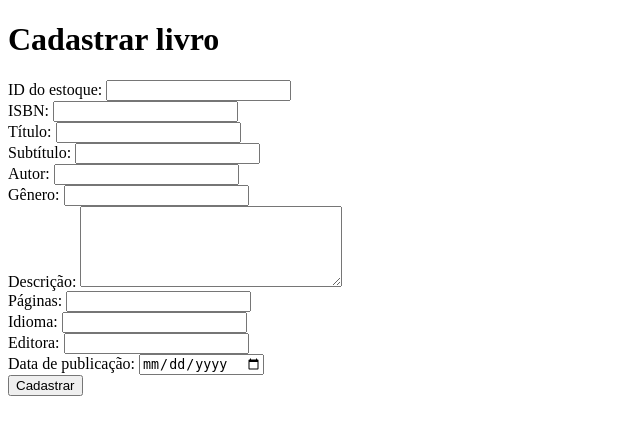
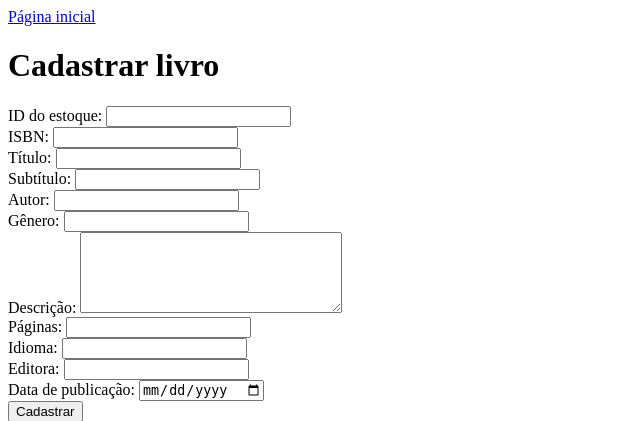
Before and after one commit to matheusimp/biblioteka, a Django app: page /books/new/ in a window 1280 px wide. Shown: the top 421 px of the page, without its empty margins (0-640 px from the left). Run offline with Django 4.2, Linux system fonts and the light colour scheme; parts of the project's set-up code (start-up, migrations or seed data) failed here and were passed over.

Commit message:
Add a link to the homepage

```diff
--- a/src/biblioteka/templates/biblioteka/books/list.html
+++ b/src/biblioteka/templates/biblioteka/books/list.html
@@ -10,6 +10,8 @@
   {% endfor %}
 </ul>
 {% endif %}
+
+<a href="{% url 'biblioteka:index' %}">Página inicial</a>
 
 <h1>Livros</h1>
 
--- a/src/biblioteka/templates/biblioteka/books/new.html
+++ b/src/biblioteka/templates/biblioteka/books/new.html
@@ -10,6 +10,8 @@
   {% endfor %}
 </ul>
 {% endif %}
+
+<a href="{% url 'biblioteka:index' %}">Página inicial</a>
 
 <h1>Cadastrar livro</h1>
 <form action="{% url 'biblioteka:books/new' %}" method="post">
--- a/src/biblioteka/templates/biblioteka/borrowers/list.html
+++ b/src/biblioteka/templates/biblioteka/borrowers/list.html
@@ -10,6 +10,8 @@
   {% endfor %}
 </ul>
 {% endif %}
+
+<a href="{% url 'biblioteka:index' %}">Página inicial</a>
 
 <h1>Clientes</h1>
 
--- a/src/biblioteka/templates/biblioteka/borrowers/new.html
+++ b/src/biblioteka/templates/biblioteka/borrowers/new.html
@@ -10,6 +10,8 @@
   {% endfor %}
 </ul>
 {% endif %}
+
+<a href="{% url 'biblioteka:index' %}">Página inicial</a>
 
 <h1>Novo cliente</h1>
 <form action="{% url 'biblioteka:borrowers/new' %}" method="post">
--- a/src/biblioteka/templates/biblioteka/loans/list.html
+++ b/src/biblioteka/templates/biblioteka/loans/list.html
@@ -10,6 +10,8 @@
   {% endfor %}
 </ul>
 {% endif %}
+
+<a href="{% url 'biblioteka:index' %}">Página inicial</a>
 
 <h1>Empréstimos</h1>
 
--- a/src/biblioteka/templates/biblioteka/loans/new.html
+++ b/src/biblioteka/templates/biblioteka/loans/new.html
@@ -10,6 +10,8 @@
   {% endfor %}
 </ul>
 {% endif %}
+
+<a href="{% url 'biblioteka:index' %}">Página inicial</a>
 
 <h1>Emprestar livro</h1>
 
```
